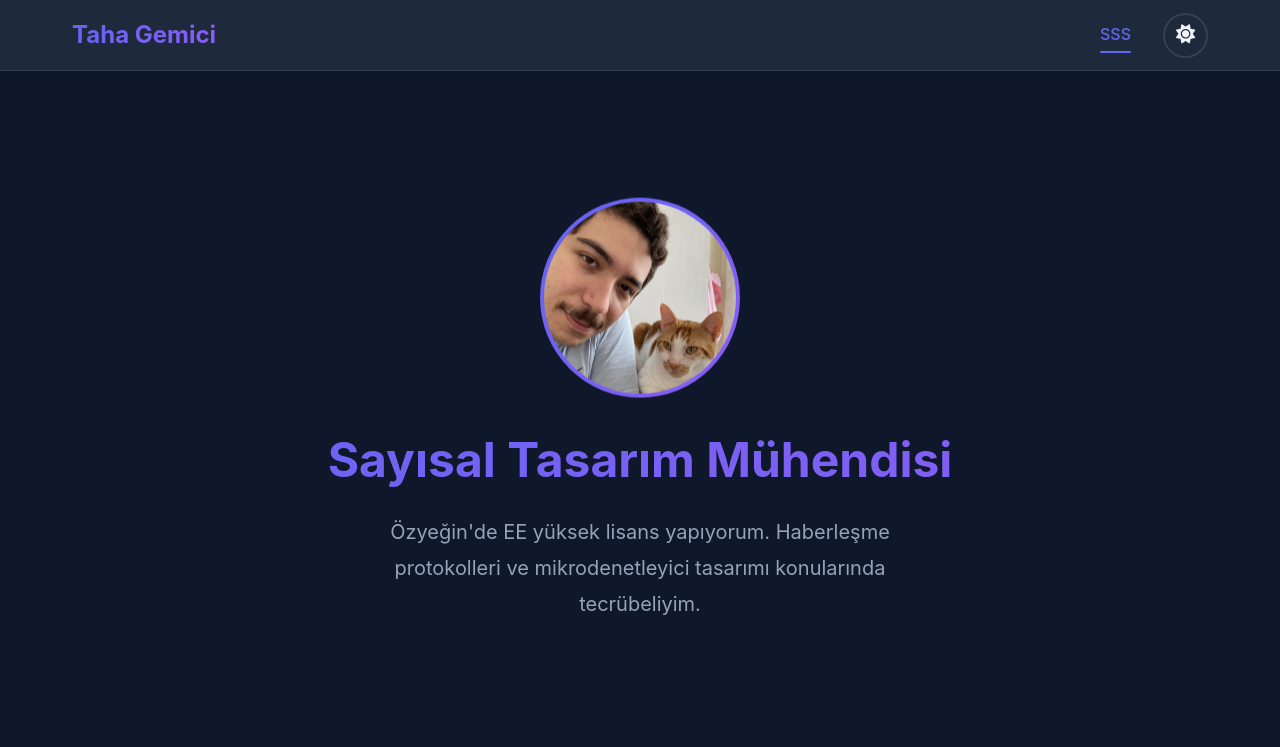
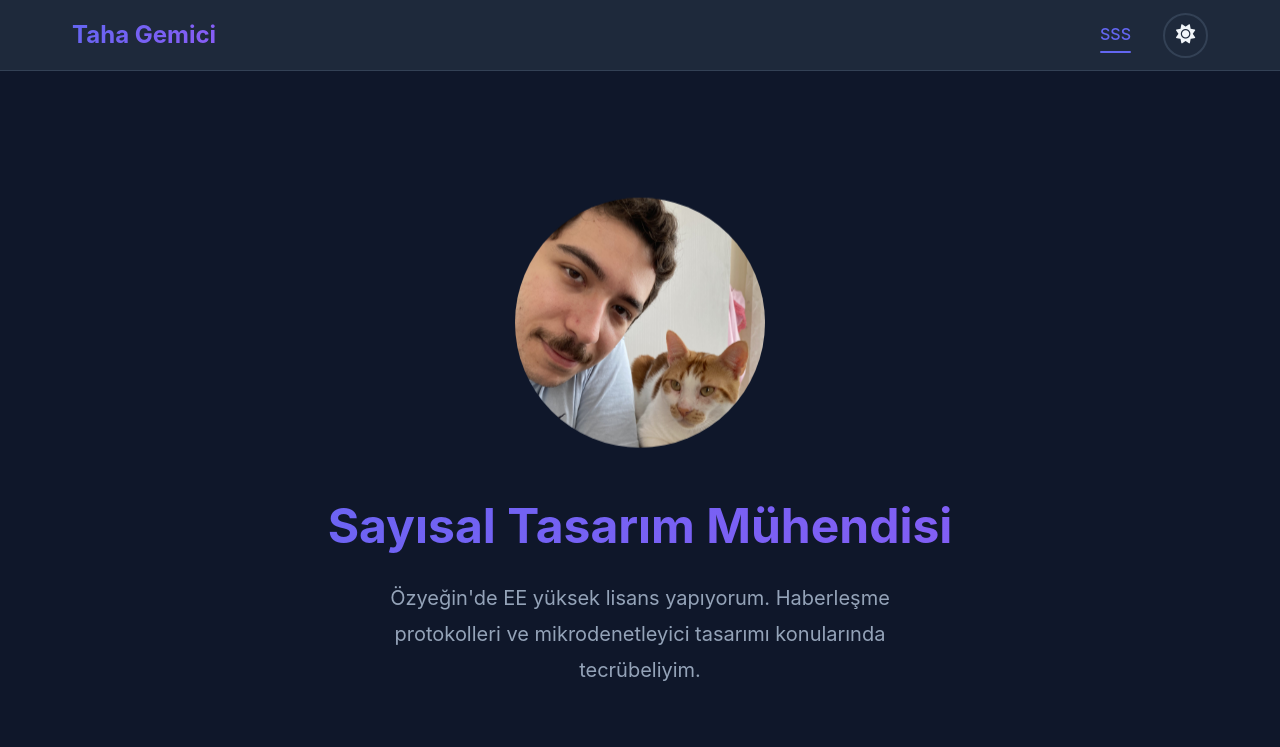
Before and after one commit to TahaGemici/tahagemici.github.io, a plain HTML site: page index.html in a window 1280 px wide. Shown: the top 747 px of the page. Drawn offline with Linux system fonts and the light colour scheme.

Commit message:
Update index.html

```diff
--- a/index.html
+++ b/index.html
@@ -155,12 +155,12 @@
     }
 
     .profile-image {
-      width: 200px;
-      height: 200px;
+      width: 250px;
+      height: 250px;
       border-radius: 50%;
-      margin: 0 auto 1rem;
+      margin: 0 auto 2rem;
       background: linear-gradient(135deg, var(--primary-color), var(--secondary-color));
-      padding: 4px;
+      padding: 0px;
       position: relative;
       overflow: hidden;
       animation: float 6s ease-in-out infinite;
```
